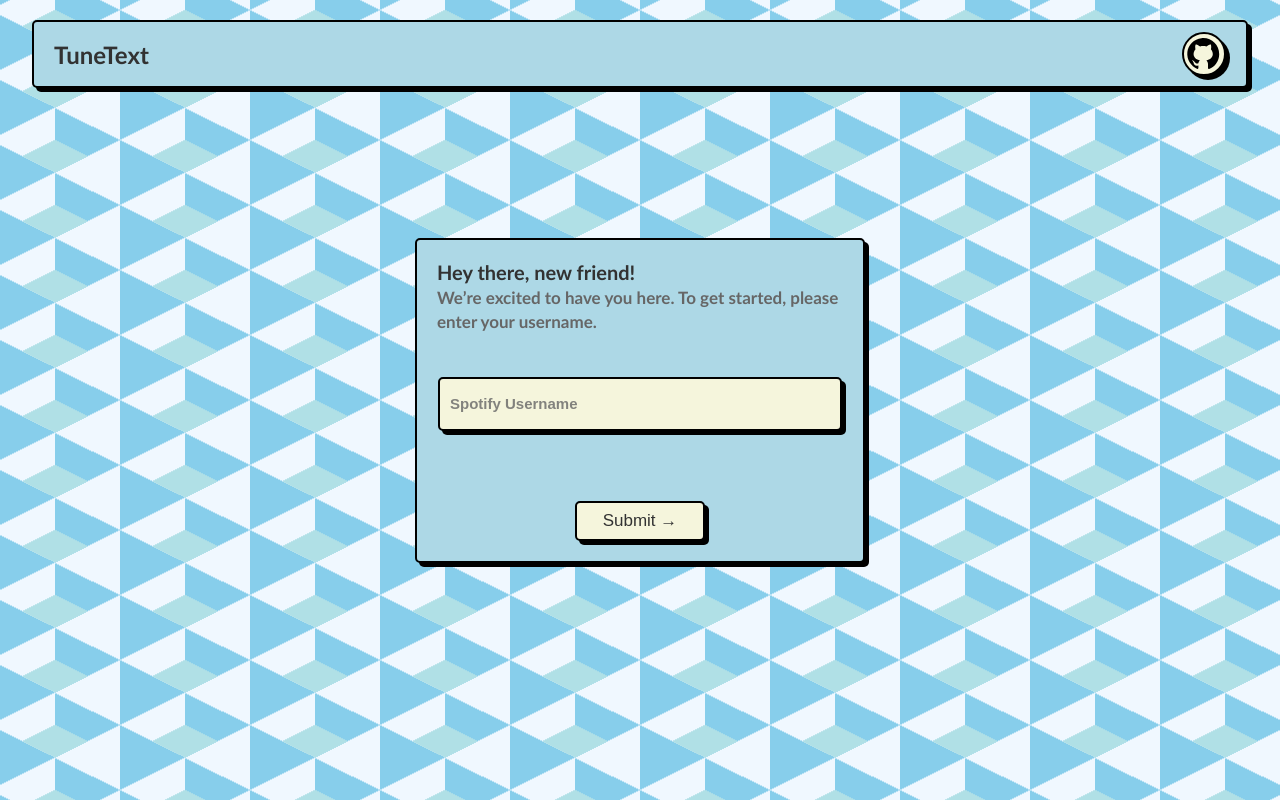
After one commit to Azzam-Alghamdi/TuneText, a Flask app: page /get_username in a window 1280 px wide. The commit adds this page. Run offline with Flask 3, Linux system fonts and the light colour scheme.

Commit message:
fisrt commit

```diff
--- a/gen_playlist.py
+++ b/gen_playlist.py
@@ -1,60 +1,45 @@
 import spotipy
 from spotipy.oauth2 import SpotifyOAuth
-import os  # Import os to access environment variables
-from dotenv import load_dotenv  # Import load_dotenv
 
-# Load environment variables from .env file
-load_dotenv()  # This loads the .env file into environment variables
+# Spotify API credentials
+client_id = "5d95346db46d4714af2256f180e5313e"
+client_secret = "b9127e95e3df4ab1bbcb7b1e2d3137c6"
+redirect_uri = "https://tune-text-b6b69ec003dd.herokuapp.com/callback"
 
-# Retrieve the credentials from environment variables
-client_id = os.getenv('SPOTIPY_CLIENT_ID')
-client_secret = os.getenv('SPOTIPY_CLIENT_SECRET')
-redirect_uri = os.getenv('SPOTIPY_REDIRECT_URI')
-
-# Check if the environment variables are loaded correctly (for debugging)
-print(f"Client ID: {client_id}")
-print(f"Client Secret: {client_secret}")
-print(f"Redirect URI: {redirect_uri}")
+# Define the necessary scope
+SCOPE = "playlist-modify-public playlist-modify-private"
 
 # Authenticate and get the access token
-sp = spotipy.Spotify(auth_manager=SpotifyOAuth(
-    client_id=client_id,
-    client_secret=client_secret,
-    redirect_uri=redirect_uri,
-    scope="playlist-modify-public playlist-modify-private"
-))
+sp = spotipy.Spotify(auth_manager=SpotifyOAuth(client_id=client_id,
+                                               client_secret=client_secret,
+                                               redirect_uri=redirect_uri,
+                                               scope=SCOPE))
 
 
 def create_playlist(songs, playlist_name, username=None):
-    try:
-        # Fetch current user ID
-        current_user_id = sp.current_user()['id']
+    current_user_id = sp.current_user()['id']
 
-        if username:
-            print(f"Creating playlist for user: {username} (Spotify ID: {current_user_id})")
-        else:
-            print(f"Creating playlist for Spotify ID: {current_user_id}")
+    if username:
+        print(f"Creating playlist for user: {username} (Spotify ID: {current_user_id})")
+    else:
+        print(f"Creating playlist for Spotify ID: {current_user_id}")
 
-        # Playlist description
-        playlist_description = f"A playlist created by {username}." if username else "A playlist based on your description."
+    # Playlist description
+    playlist_description = f"A playlist created by {username}." if username else "A playlist based on your description."
 
-        # Create the playlist
-        playlist = sp.user_playlist_create(
-            current_user_id, playlist_name, public=False, description=playlist_description
-        )
+    # Create the playlist
+    playlist = sp.user_playlist_create(
+        current_user_id, playlist_name, public=False, description=playlist_description
+    )
 
-        track_uris = []
-        for song in songs:
-            # Search for each song and get its URI
-            results = sp.search(q=song, type="track", limit=1)
-            if results['tracks']['items']:
-                track_uris.append(results['tracks']['items'][0]['uri'])
+    track_uris = []
+    for song in songs:
+        results = sp.search(q=song, type="track", limit=1)
+        if results['tracks']['items']:
+            track_uris.append(results['tracks']['items'][0]['uri'])
 
-        if track_uris:
-            # Add tracks to the playlist
-            sp.playlist_add_items(playlist['id'], track_uris)
-            print(f"Playlist '{playlist_name}' created successfully with {len(track_uris)} tracks.")
-        else:
-            print(f"No tracks found for playlist '{playlist_name}'.")
-    except spotipy.exceptions.SpotifyException as e:
-        print(f"Error creating playlist: {e}")
+    if track_uris:
+        sp.playlist_add_items(playlist['id'], track_uris)
+        print(f"Playlist '{playlist_name}' created successfully with {len(track_uris)} tracks.")
+    else:
+        print(f"No tracks found for playlist '{playlist_name}'.")
--- a/main.py
+++ b/main.py
@@ -1,53 +1,49 @@
-from flask import Flask, render_template, request, redirect, url_for
+from flask import Flask, render_template, request, session, redirect, url_for
 from gen_songs import gen_songs, set_user_description
 import gen_playlist
 import secrets
-from dotenv import load_dotenv
-
-load_dotenv()
 
 app = Flask(__name__, static_folder='static')
-app.secret_key = secrets.token_hex(16)  # Secure random secret key for Flask sessions
-
-
+app.secret_key = secrets.token_hex(16)
 @app.route('/')
 def home():
-    # Render the main page with the form
+    # Check if the username is already in the session
+    if 'username' not in session:
+        return redirect(url_for('get_username'))
     return render_template('index.html')
 
+@app.route('/get_username', methods=['GET', 'POST'])
+def get_username():
+    if request.method == 'POST':
+        username = request.form.get('username')
+        if username:
+            session['username'] = username  # Store username in the session
+            return redirect(url_for('home'))
+        else:
+            return render_template('get_username.html', error="Please enter a valid username.")
+    return render_template('get_username.html')
 
 @app.route('/process', methods=['POST'])
 def process():
-    # Get user input from the form
-    username = request.form.get('username')  # Get the username directly from the form
+    # Ensure the user has a username
+    if 'username' not in session:
+        return redirect(url_for('get_username'))
+
+    # Get user input and playlist name from the form
+    user_description = request.form.get('user_description')
     playlist_name = request.form.get('playlist_name')
-    user_description = request.form.get('user_description')
 
-    # Validate inputs
-    if not username or not playlist_name or not user_description:
-        return "All fields are required. Please go back and fill out the form.", 400
-
-    # Set user description
     set_user_description(user_description)
 
     try:
-        # Generate songs based on user input
-        songs = gen_songs()
+        songs = gen_songs()  # Generate songs based on user input
+        username = session['username']  # Get the username from the session
+        # Pass the playlist name, songs list, and username to check_song
+        gen_playlist.create_playlist(songs, playlist_name, username=username)  # Create the playlist
+    except ValueError as e:
+        return str(e)
 
-        # Pass the playlist name, songs list, and username to create_playlist
-        gen_playlist.create_playlist(songs, playlist_name, username=username)
-    except ValueError as e:
-        return str(e), 500
-
-    # Render the results or main page with the generated songs
     return render_template("index.html", songs=songs)
 
-
-@app.route('/callback')
-def callback():
-    # Handle Spotify OAuth callback (this endpoint must match the redirect_uri)
-    return redirect(url_for('home'))
-
-
-if __name__ == "__main__":
-    app.run(debug=True)  # Run in debug mode for development
+if __name__ == '__main__':
+    app.run(debug=True)
--- /dev/null
+++ b/templates/get_username.html
@@ -0,0 +1,27 @@
+<!DOCTYPE html>
+<html lang="en">
+<head>
+    <meta charset="UTF-8">
+    <meta name="viewport" content="width=device-width, initial-scale=1.0">
+    <link rel="stylesheet" href="{{ url_for('static', filename='css/styles.css') }}">
+    <title>Enter Username</title>
+</head>
+<body>
+    <div class="container"></div>
+    <nav>
+        <div class="logo">TuneText</div>
+        <div class="button-nav">
+            <svg xmlns="http://www.w3.org/2000/svg" x="0px" y="0px" width="100" height="100" viewBox="0 -0.5 25 25">
+                <path d="M10.9,2.1c-4.6,0.5-8.3,4.2-8.8,8.7c-0.5,4.7,2.2,8.9,6.3,10.5C8.7,21.4,9,21.2,9,20.8v-1.6c0,0-0.4,0.1-0.9,0.1 c-1.4,0-2-1.2-2.1-1.9c-0.1-0.4-0.3-0.7-0.6-1C5.1,16.3,5,16.3,5,16.2C5,16,5.3,16,5.4,16c0.6,0,1.1,0.7,1.3,1c0.5,0.8,1.1,1,1.4,1 c0.4,0,0.7-0.1,0.9-0.2c0.1-0.7,0.4-1.4,1-1.8c-2.3-0.5-4-1.8-4-4c0-1.1,0.5-2.2,1.2-3C7.1,8.8,7,8.3,7,7.6C7,7.2,7,6.6,7.3,6 c0,0,1.4,0,2.8,1.3C10.6,7.1,11.3,7,12,7s1.4,0.1,2,0.3C15.3,6,16.8,6,16.8,6C17,6.6,17,7.2,17,7.6c0,0.8-0.1,1.2-0.2,1.4 c0.7,0.8,1.2,1.8,1.2,3c0,2.2-1.7,3.5-4,4c0.6,0.5,1,1.4,1,2.3v2.6c0,0.3,0.3,0.6,0.7,0.5c3.7-1.5,6.3-5.1,6.3-9.3 C22,6.1,16.9,1.4,10.9,2.1z"></path>
+            </svg>
+          </div>
+        </div>
+    </nav>
+    <form method="POST" >
+        <div class="title">Hey there, new friend!<br><span>We’re excited to have you here. To get started, please enter your username.</span></div>
+        <input class="input" type="text" id="username" name="username" placeholder="Spotify Username" required>
+        <button class="button" type="submit">Submit →</button>
+    </form>
+
+</body>
+</html>
--- a/templates/index.html
+++ b/templates/index.html
@@ -24,7 +24,6 @@
 
     <form action="/process" method="POST">
         <div class="title">Welcome to TuneText,<br><span>Tell us your mood, and we'll create your playlist!</span></div>
-        <input class="input" type="text" id="username" name="username" placeholder="Spotify Username" required>
         <input class="input" id="playlist_name" name="playlist_name" placeholder="Playlist name" type="text" required>
         <textarea name="user_description" id="user_description" placeholder="Describe the playlist" required></textarea>
         <button class="button" type="submit" onclick="loading()">Generate →</button>
```
Also changed, not shown: requirements.txt (line endings or trailing spaces), 1 other file.
